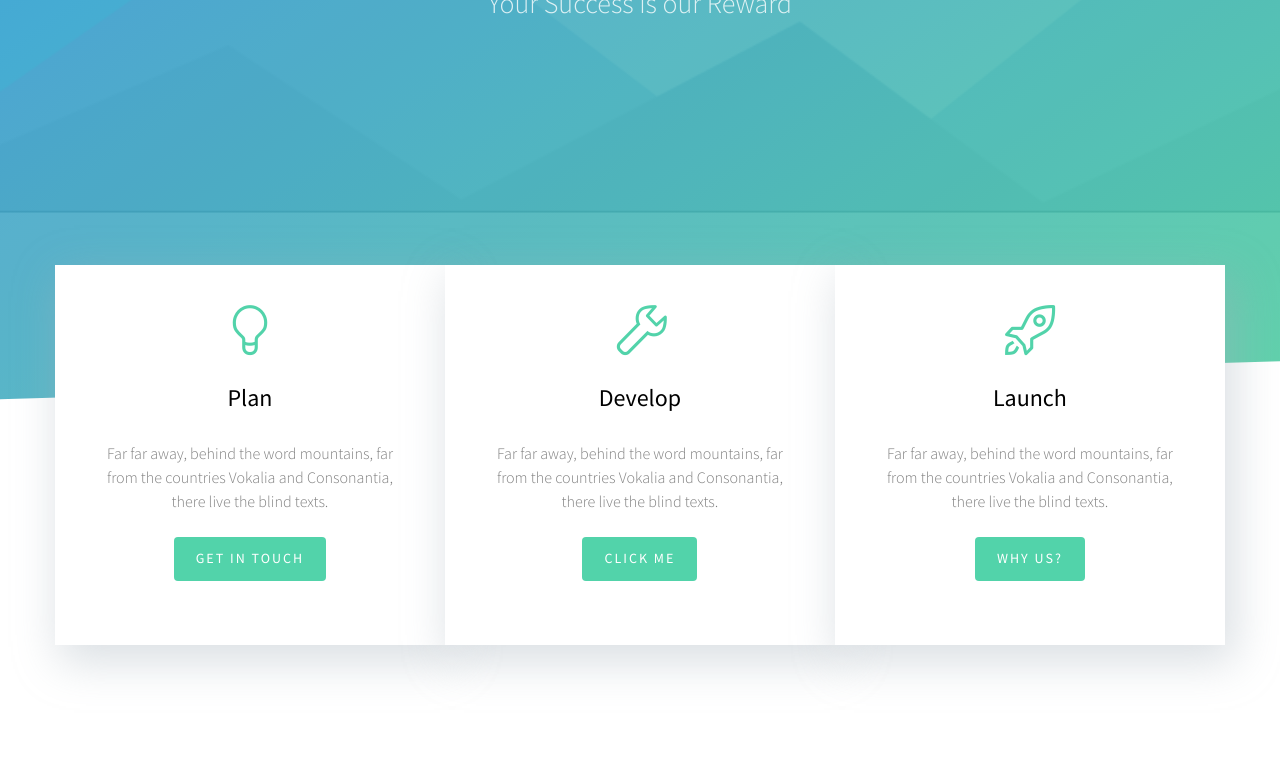
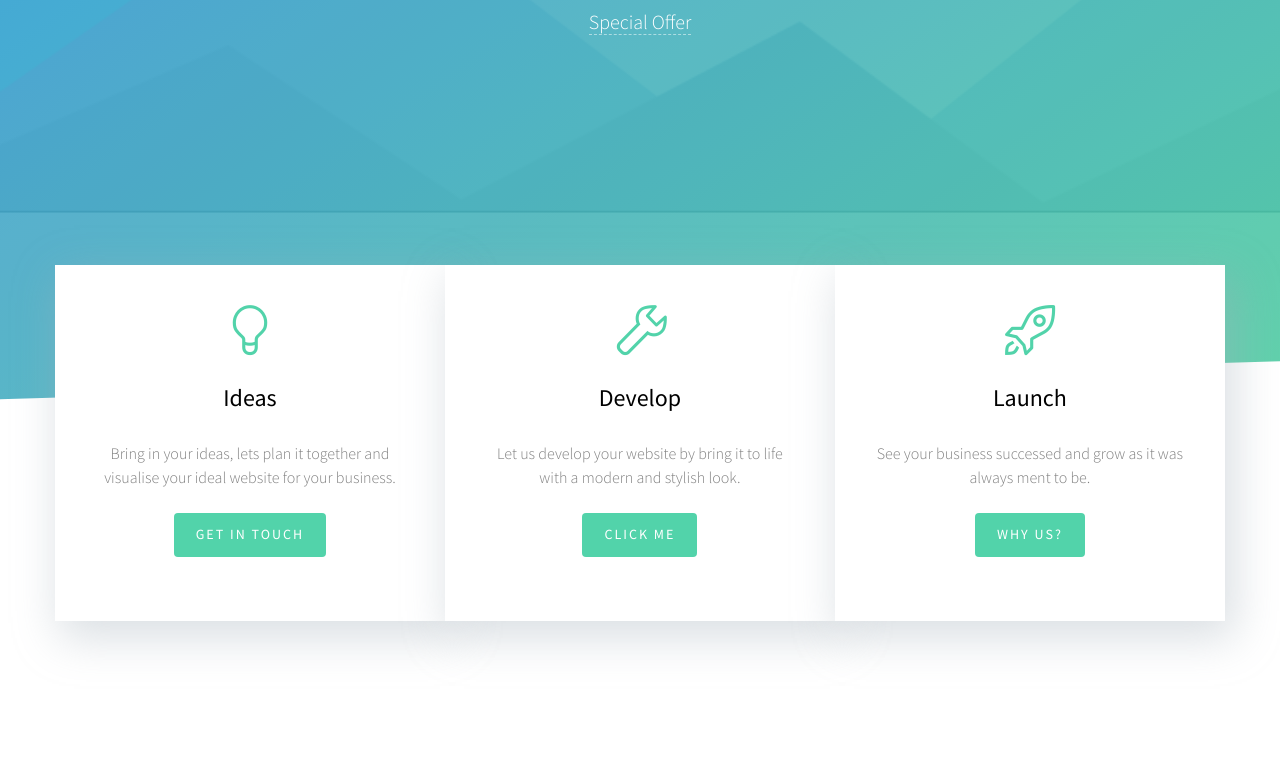
Before and after one commit to Carolvgonzalez/Intueit, a plain HTML site: page index.html in a window 1280 px wide. Shown: the part 485-1259 px from the top of the page. Drawn offline with Linux system fonts and the light colour scheme; some packages are replaced by stand-ins of ours; no server answers; files whose address does not match are found by name.

Commit message:
Added new description to business website

```diff
--- a/css/style.css
+++ b/css/style.css
@@ -441,6 +441,9 @@ h1, h2, h3, h4, h5, h6 {
   margin: 0;
 }
 
+.price{
+  line-height: 50px;
+}
 .slant {
   position: absolute;
   transform: rotate(-1.7deg);
--- a/index.html
+++ b/index.html
@@ -9,7 +9,7 @@
 	<meta http-equiv="X-UA-Compatible" content="IE=edge">
 	<title>Intueit</title>
 	<meta name="viewport" content="width=device-width, initial-scale=1">
-	<meta name="description" content="Free HTML5 Template by FREEHTML5.CO" />
+	<meta name="description" content="HTML5 Template by FREEHTML5.CO" />
 	<meta name="keywords" content="Web Sites,Web developer, internet site, static site, animation, html5, css3, javascript, bootstrap, mobile first, responsive, bilingual" />
 	<meta name="author" content="Web Developer" />
 
@@ -79,6 +79,7 @@
 						<div class="col-md-8 col-md-offset-2">
 							<h1 class="to-animate">Intueit Web Developer</h1>
 							<h2 class="to-animate">Your Success is our Reward</h2>
+							<a href="" class="price special"> Special Offer </a>
 						</div>
 					</div>
 				</div>
@@ -95,8 +96,8 @@
 					<div class="overlay"></div>
 					<div class="fh5co-text">
 						<i class="fh5co-intro-icon icon-bulb"></i>
-						<h2>Plan</h2>
-						<p>Far far away, behind the word mountains, far from the countries Vokalia and Consonantia, there live the blind texts.</p>
+						<h2>Ideas</h2>
+						<p>Bring in your ideas, lets plan it together and visualise your ideal website for your business.</p>
 						<p><a href="#" class="btn btn-primary">Get In Touch</a></p>
 					</div>
 				</div>
@@ -106,7 +107,7 @@
 					<div class="fh5co-text">
 						<i class="fh5co-intro-icon icon-wrench"></i>
 						<h2>Develop</h2>
-						<p>Far far away, behind the word mountains, far from the countries Vokalia and Consonantia, there live the blind texts.</p>
+						<p>Let us develop your website by bring it to life with a modern and stylish look.</p>
 						<p><a href="#" class="btn btn-primary">Click Me</a></p>
 					</div>
 				</div>
@@ -116,7 +117,7 @@
 					<div class="fh5co-text">
 						<i class="fh5co-intro-icon icon-rocket"></i>
 						<h2>Launch</h2>
-						<p>Far far away, behind the word mountains, far from the countries Vokalia and Consonantia, there live the blind texts.</p>
+						<p>See your business successed and grow as it was always ment to be.</p>
 						<p><a href="#" class="btn btn-primary">Why Us?</a></p>
 					</div>
 				</div>
```
Also changed, not shown: 1 other file.
